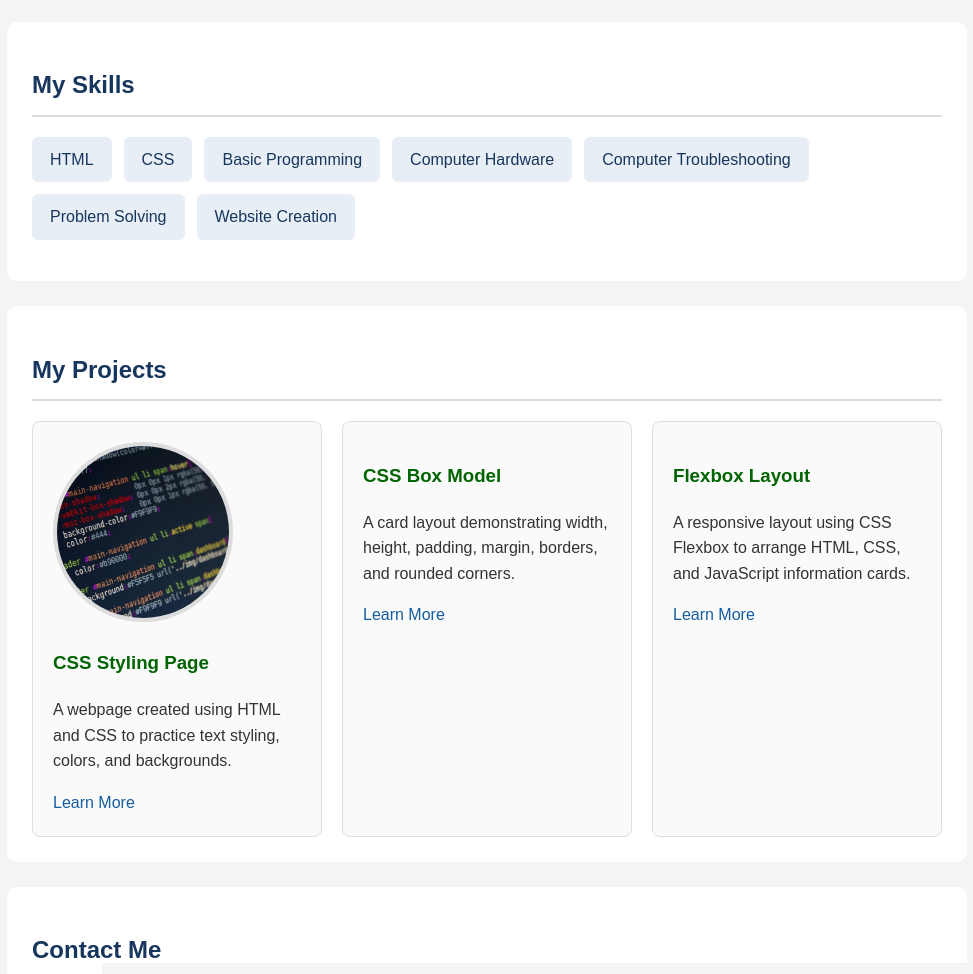
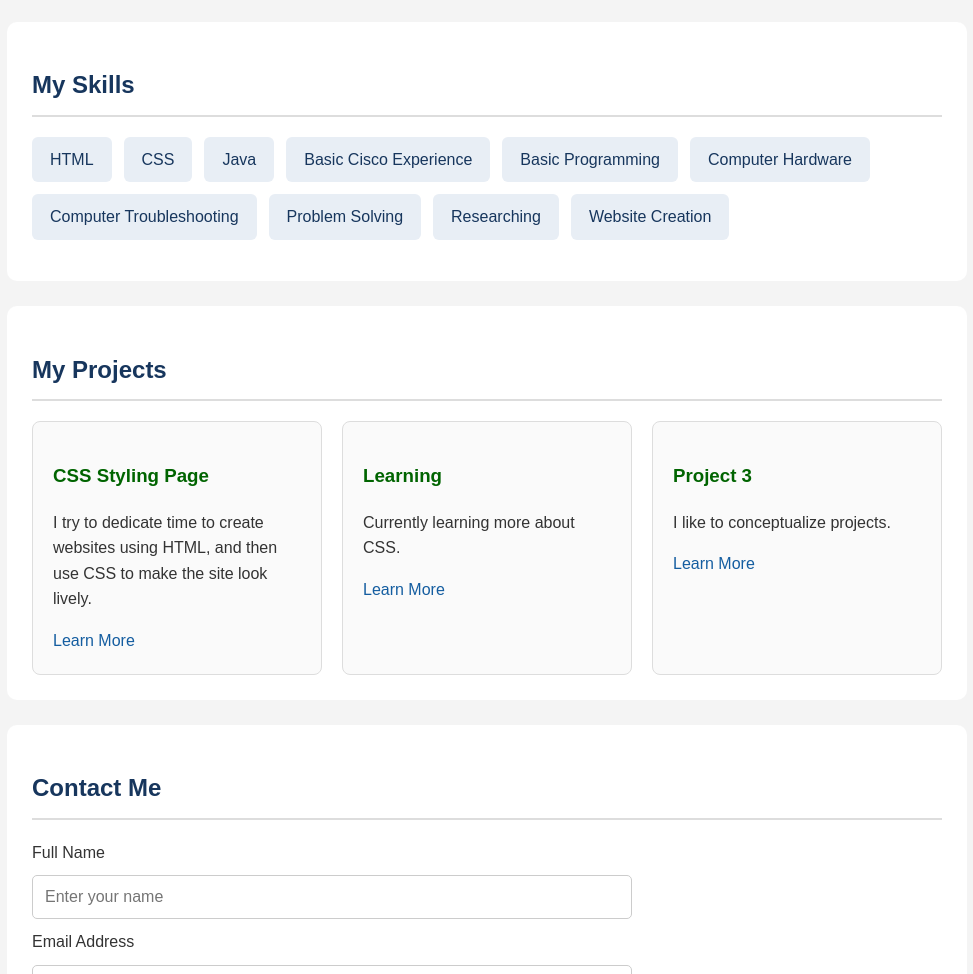
Before and after one commit to JohnGHLJN/WebTech, a plain HTML site: page student-profile/index.html in a window 1280 px wide. Shown: the part 562-1536 px from the top of the page, without its empty margins (153-1126 px from the left). Drawn offline with Linux system fonts and the light colour scheme.

Commit message:
Completed CSS Fundamentals Activity

```diff
--- a/student-profile/index.html
+++ b/student-profile/index.html
@@ -31,7 +31,7 @@
 
             <div class="about-content">
                 <img src="images/profile.jpg"
-                     alt="Picture of Me!"
+                     alt="This is a picture of me."
                      class="profile-image">
 
                 <p>
@@ -54,10 +54,13 @@
             <ul class="skills-list">
                 <li>HTML</li>
                 <li>CSS</li>
+                <li>Java</li>
+                <li>Basic Cisco Experience</li>
                 <li>Basic Programming</li>
                 <li>Computer Hardware</li>
                 <li>Computer Troubleshooting</li>
                 <li>Problem Solving</li>
+                <li>Researching</li>
                 <li>Website Creation</li>
             </ul>
         </section>
@@ -69,16 +72,9 @@
             <div class="card-container">
 
                 <div class="card">
-                    <img src="images/imagecss.webp"
-                     alt="css picture"
-                     class="profile-image">
-
-
                     <h3>CSS Styling Page</h3>
                     <p>
-                        A webpage created using HTML and CSS
-                        to practice text styling, colors,
-                        and backgrounds.
+                        I try to dedicate time to create websites using HTML, and then use CSS to make the site look lively.
                     </p>
                     <a href="https://www.w3schools.com/css/">
                         Learn More
@@ -86,11 +82,9 @@
                 </div>
 
                 <div class="card">
-                    <h3>CSS Box Model</h3>
+                    <h3>Learning</h3>
                     <p>
-                        A card layout demonstrating width,
-                        height, padding, margin, borders,
-                        and rounded corners.
+                        Currently learning more about CSS.
                     </p>
                     <a href="https://www.w3schools.com/css/css_boxmodel.asp">
                         Learn More
@@ -98,11 +92,9 @@
                 </div>
 
                 <div class="card">
-                    <h3>Flexbox Layout</h3>
+                    <h3>Project 3</h3>
                     <p>
-                        A responsive layout using CSS Flexbox
-                        to arrange HTML, CSS, and JavaScript
-                        information cards.
+                        I like to conceptualize projects.
                     </p>
                     <a href="https://www.w3schools.com/css/css3_flexbox.asp">
                         Learn More
```
